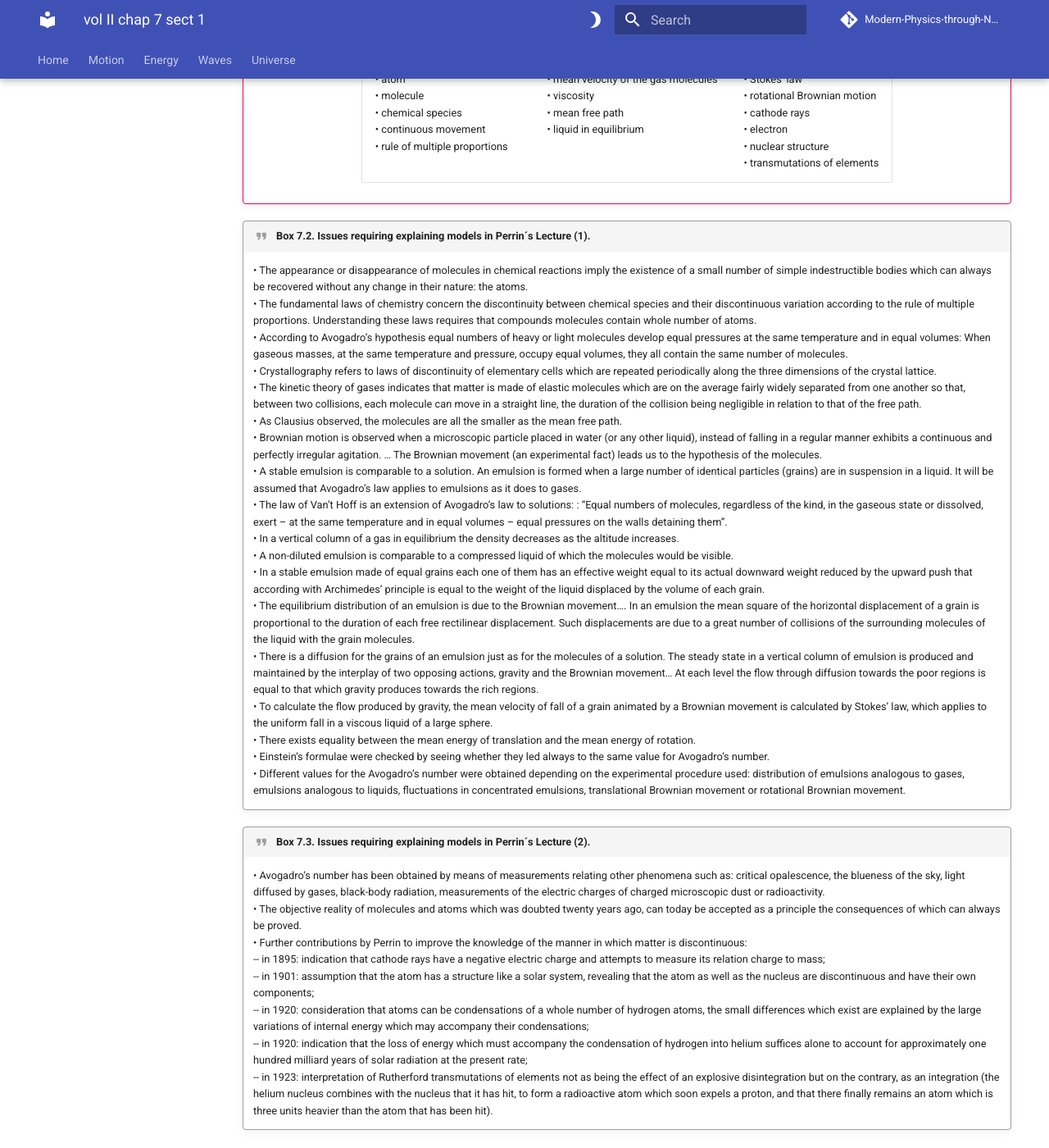
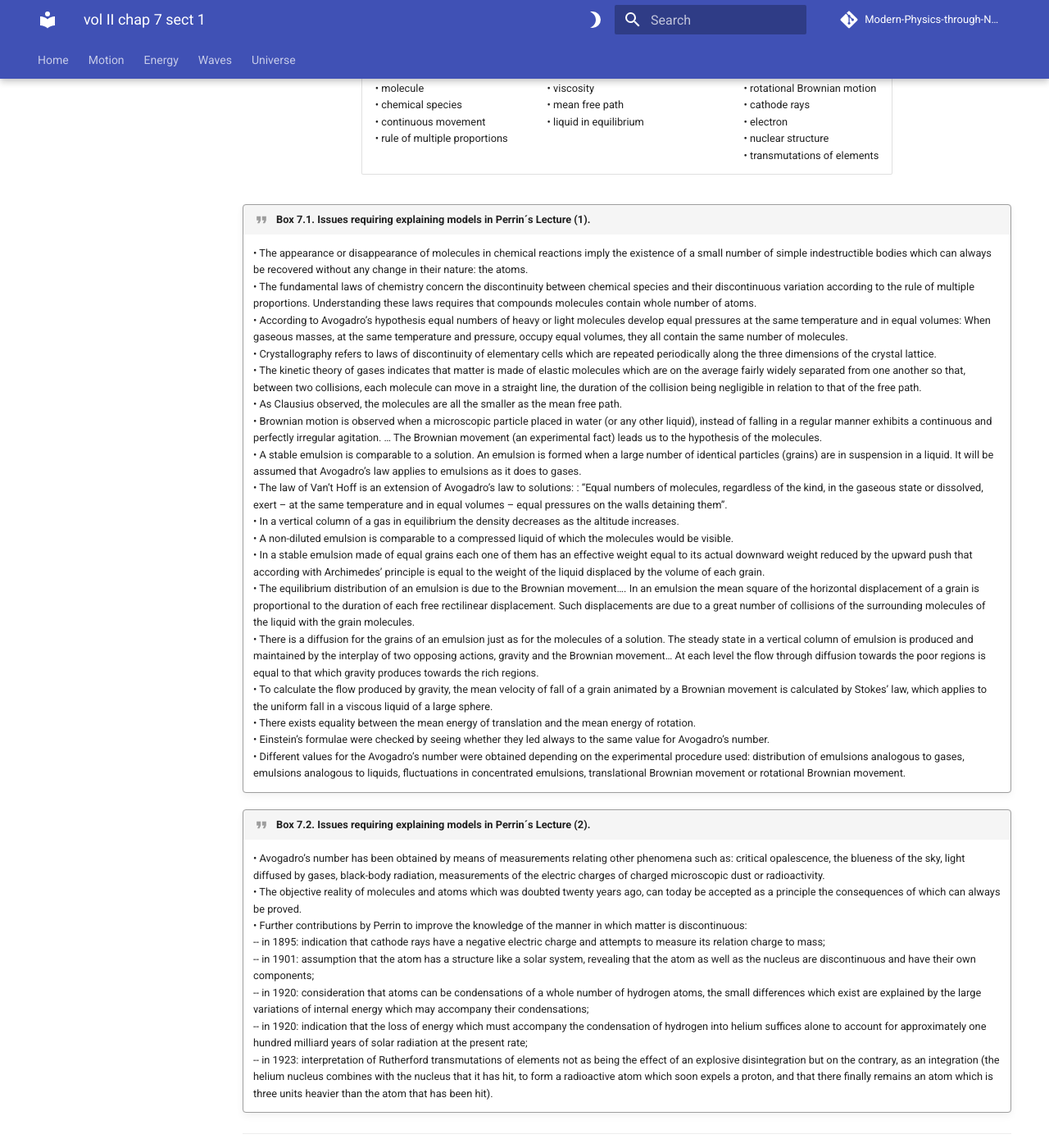
Before and after one commit to modphysnobel/modphysnobel.github.io, an MkDocs documentation site: the page built from docs/vol-II/vol-II-chap-7-sect-1.md, in a window 1280 px wide and 1400 px high, scrolled down 5253 px. Shown: the whole window at 82% size. Built offline with MkDocs 1.6.1 and Material for MkDocs 9.7.7, drawn with Linux system fonts in a browser that asks for light colours; some web fonts are replaced; comment, search, counter and statistics services are not loaded; some of the changed text lies outside the part shown.

Commit message:
Update vol-II-chap-7-sect-1.md

```diff
--- a/docs/vol-II/vol-II-chap-7-sect-1.md
+++ b/docs/vol-II/vol-II-chap-7-sect-1.md
@@ -197,11 +197,14 @@
 
 In what follows, we include in three boxes information related to Brownian motion obtained from Perrin´s Nobel Lecture: the first box refers to key concepts most frequently employed in the Lecture; next two boxes describe the main issues considered in the Lecture that require physical and mathematical models for their representation and interpretation. Any complete quoted paragraph obtained from the Lecture is indicated in between quotation marks.
 
-!!! bug "Box 7.1. Concepts in Perrin´s Lecture."
-
-	<div style="text-align:center;">
+<div style="text-align:center;">
 	<table cellspacing="0" cellpadding="0">
 	<tbody>
+	<tr>
+	<th colspan="3" style="text-align: center">
+		Table 7.2. Concepts in Perrin´s Lecture.
+	</th>
+	</tr>
 	<tr>
 		<td>
 	•	fluid <br>
@@ -245,7 +248,7 @@
 	</div>
 
 
-!!! quote "Box 7.2. Issues requiring explaining models in Perrin´s Lecture (1)."
+!!! quote "Box 7.1. Issues requiring explaining models in Perrin´s Lecture (1)."
 
 	•	The appearance or disappearance of molecules in chemical reactions imply the existence of a small number of simple indestructible bodies which can always be recovered without any change in their nature: the atoms. <br>
 	•	The fundamental laws of chemistry concern the discontinuity between chemical species and their discontinuous variation according to the rule of multiple proportions. Understanding these laws requires that compounds molecules contain whole number of atoms. <br>
@@ -266,7 +269,7 @@
 	•	Einstein’s formulae were checked by seeing whether they led always to the same value for Avogadro’s number. <br>
 	•	Different values for the Avogadro’s number were obtained depending on the experimental procedure used: distribution of emulsions analogous to gases, emulsions analogous to liquids, fluctuations in concentrated emulsions, translational Brownian movement or rotational Brownian movement.
 
-!!! quote "Box 7.3. Issues requiring explaining models in Perrin´s Lecture (2)."
+!!! quote "Box 7.2. Issues requiring explaining models in Perrin´s Lecture (2)."
 
 	•	Avogadro’s number has been obtained by means of measurements relating other phenomena such as: critical opalescence, the blueness of the sky, light diffused by gases, black-body radiation, measurements of the electric charges of charged microscopic dust or radioactivity. <br>
 	•	The objective reality of molecules and atoms which was doubted twenty years ago, can today be accepted as a principle the consequences of which can always be proved. <br>
```
